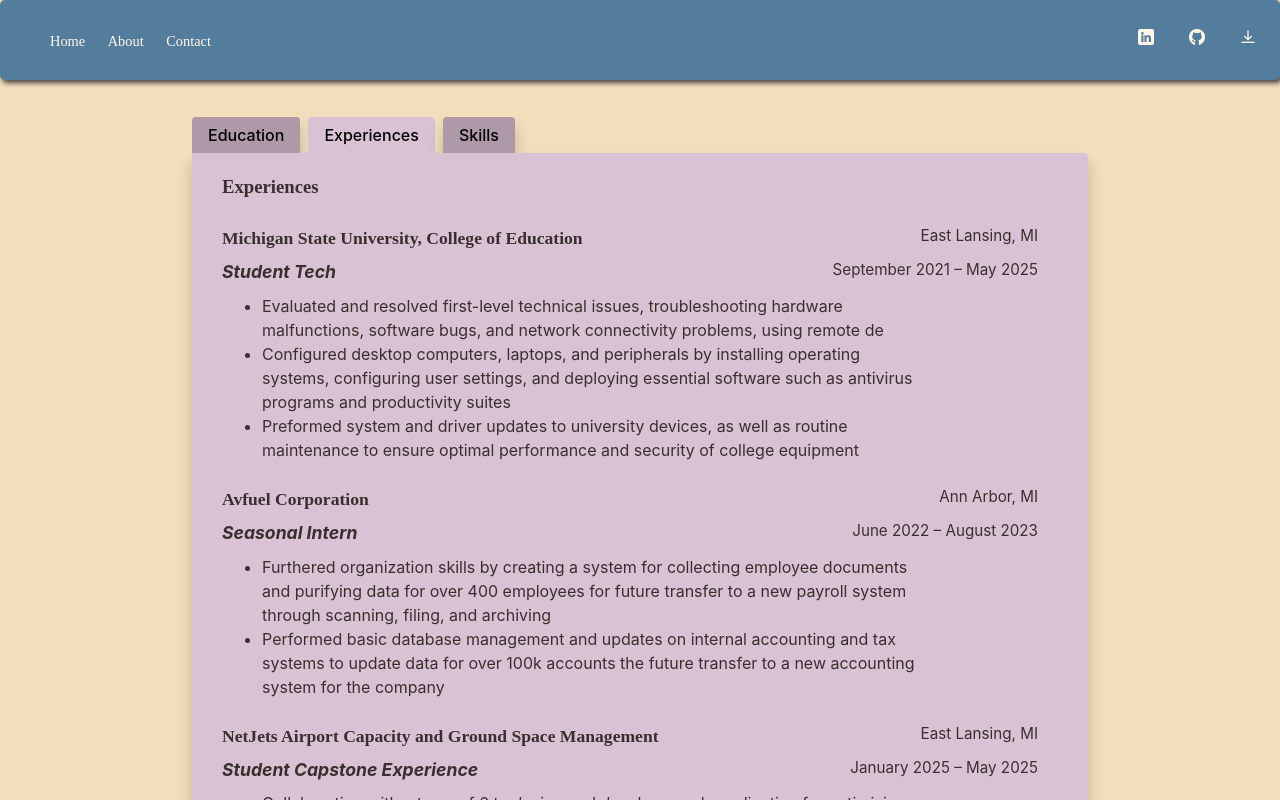
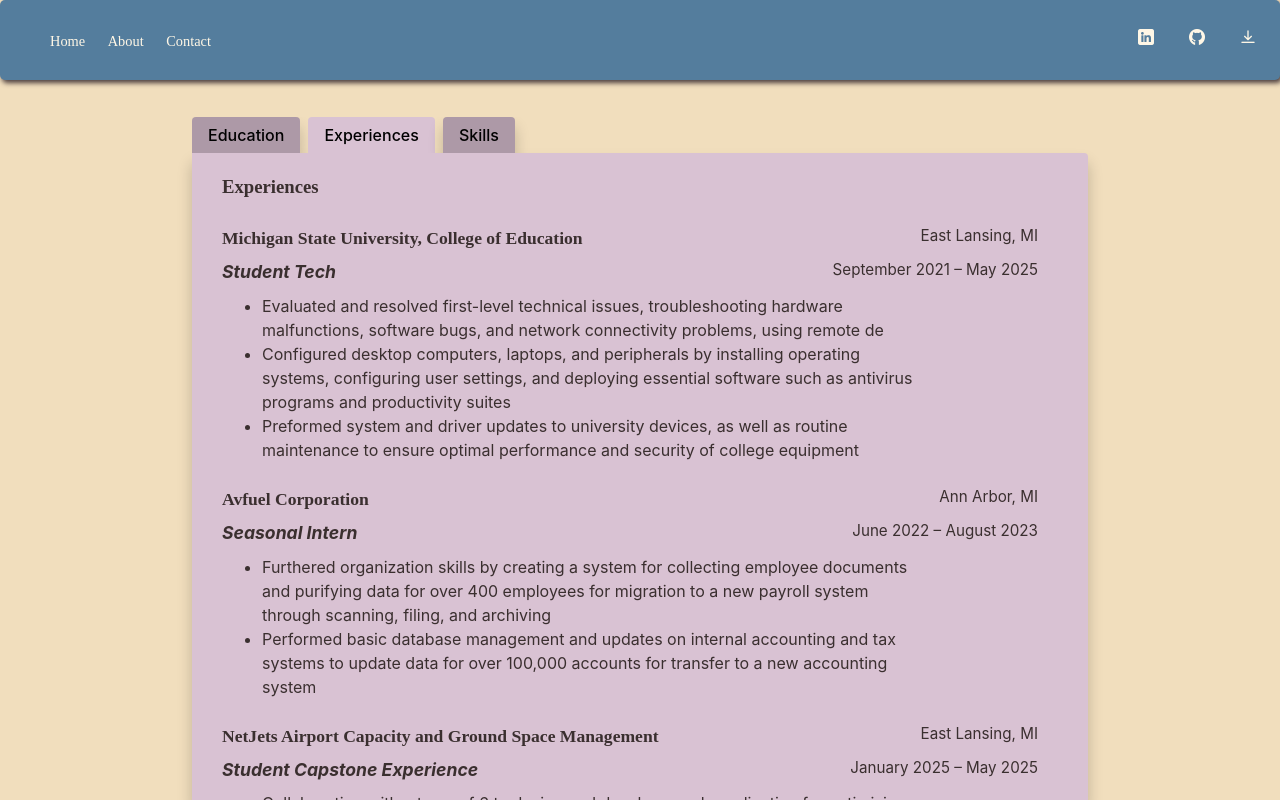
Before and after one commit to kkorcek/KendallKorcek, a React (Vite) app: page /About in a window 1280 px wide. Both pictures are taken after a click on the button "Experiences". Built offline with nearby package versions, Linux system fonts and the light colour scheme; no server answers; what aws-amplify would draw is missing.

Commit message:
Content Changes

```diff
--- a/src/components/tabgrid.jsx
+++ b/src/components/tabgrid.jsx
@@ -188,16 +188,12 @@
 
                 <ul>
                   <li>
-                    Furthered organization skills by creating a system for
-                    collecting employee documents and purifying data for over
-                    400 employees for future transfer to a new payroll system
-                    through scanning, filing, and archiving
+                    Furthered organization skills by creating a system for collecting employee documents and purifying data for over
+400 employees for migration to a new payroll system through scanning, filing, and archiving
                   </li>
                   <li>
-                    Performed basic database management and updates on internal
-                    accounting and tax systems to update data for over 100k
-                    accounts the future transfer to a new accounting system for
-                    the company
+                    Performed basic database management and updates on internal accounting and tax systems to update data for over
+100,000 accounts for transfer to a new accounting system
                   </li>
                 </ul>
               </p>
```
